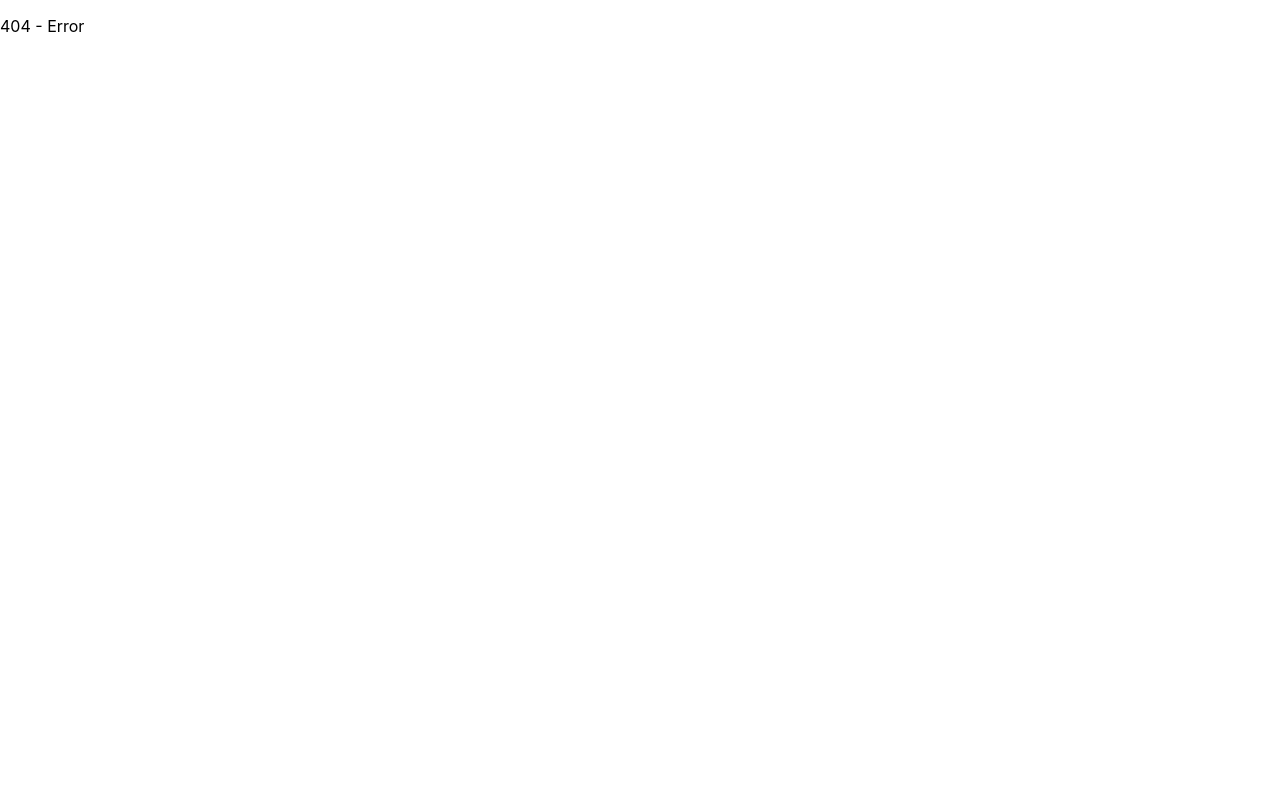
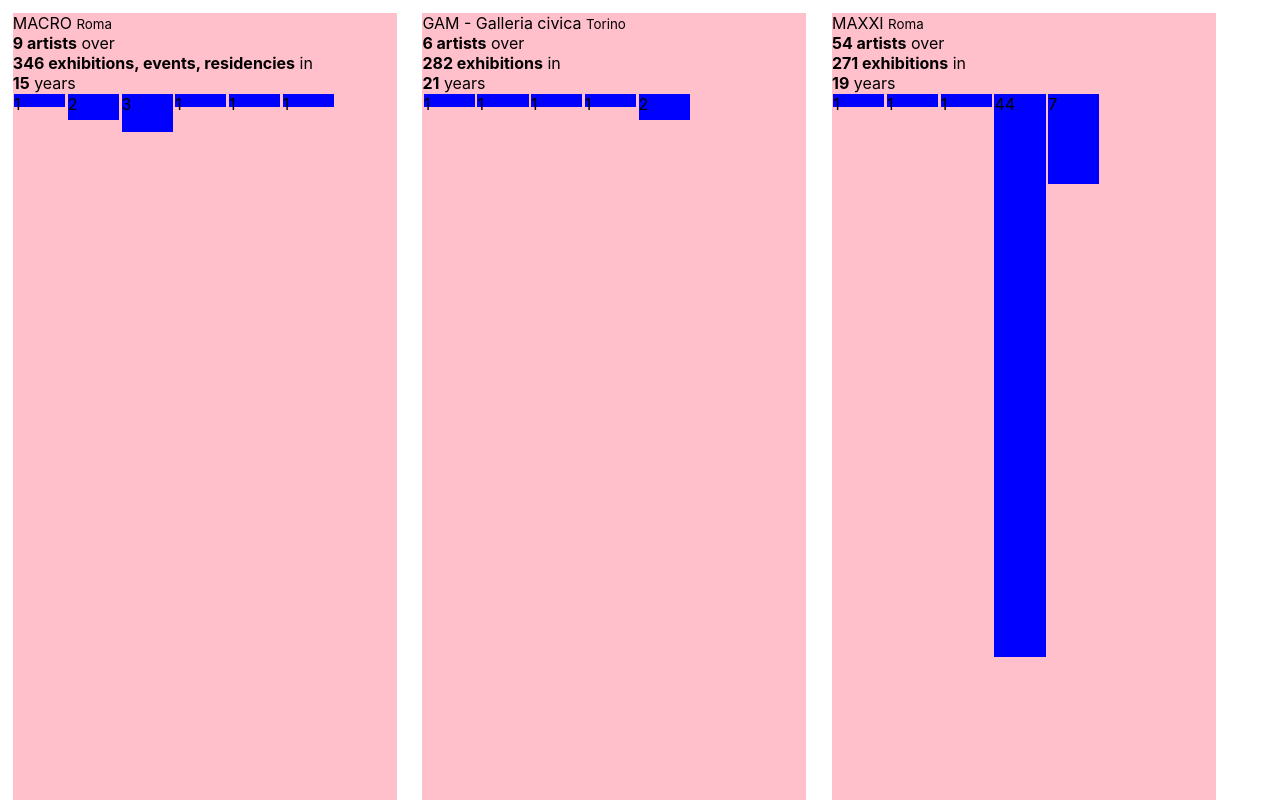
Before and after one commit to ArchiMidi/AAD_Charts_proportions, a React (Create React App) app: page /oldrect in a window 1280 px wide. Shown: the top 800 px of the page. Built offline with nearby package versions, Linux system fonts and the light colour scheme.

Commit message:
setup rects for island comparison

```diff
--- a/src/App.js
+++ b/src/App.js
@@ -5,6 +5,7 @@ import { Routes, Route, useLocation } from 'react-router-dom'
 import { TransitionGroup, CSSTransition } from 'react-transition-group';
 
 import Rectangles from './pages/Rectangles'
+import NewRectangles from './pages/NewRectangles'
 import InlineTriangles from './pages/InlineTriangles';
 import HomePage from './pages/HomePage';
 import ErrorPage from './pages/ErrorPage';
@@ -16,7 +17,8 @@ function App() {
   const routes = [
     { path: '/', element: <HomePage dataArr={dataArr} />, name: 'Home' },
     { path: '/inline', element: <InlineTriangles data={data} />, name: 'Inline Triangles' },
-    { path: '/rect', element: <Rectangles dataArr={dataArr} />, name: 'Rectangles' },
+    { path: '/rect', element: <NewRectangles dataArr={dataArr} />, name: 'Rectangles' },
+    { path: '/oldrect', element: <Rectangles dataArr={dataArr} />, name: 'Rectangles' },
 
     { path: '/*', element: <ErrorPage data={data} />, name: '404' },
   ]
--- /dev/null
+++ b/src/pages/NewRectangles.js
@@ -0,0 +1,14 @@
+import React from 'react'
+
+export default function NewRectangles(props) {
+    const { dataArr } = props;
+    return (
+        <div>{dataArr.map((el) => {
+            return (
+                <p>{el[0]}</p>
+            )
+        }
+        )}
+        </div>
+    )
+}
--- a/src/pages/Rectangles.js
+++ b/src/pages/Rectangles.js
@@ -8,35 +8,50 @@ export default function Rectangles(props) {
     return (
         <div style={{
             display: 'flex',
-            // flexDirection: 'row-reverse',
-            flexDirection: 'column',
-            // flexWrap: 'wrap-reverse',
-            // width: '200vw',
+
+            flexDirection: 'row',
+            flexWrap: 'wrap',
+
             width: '100vw',
-            height:'',
+
         }}>
 
-            {dataArr.sort((a, b)=>b[1].totalNumberOfExhibitions - a[1].totalNumberOfExhibitions).map((place, i) => {
+            {dataArr.sort((a, b) => b[1].totalNumberOfExhibitions - a[1].totalNumberOfExhibitions).map((place, i) => {
                 const name = place[0];
 
-            {/* totalNumberOfExhibitions: sumMixedValuesArray([line[28], line[29], line[30], line[31]]), */}
-            {/* yearsValues, */}
-            {/* AADArtistsTotal: sumMixedValuesArray(yearsValues), */}
-            {/* yearsWithAADAmount: yearsValues.filter(val => val > 0).length, */}
-            {/* yearsWithDataAmount */}
+                {/* totalNumberOfExhibitions */ }
+                {/* yearsValues, */ }
+                {/* AADArtistsTotal */ }
+                {/* yearsWithAADAmount */ }
+                {/* yearsWithDataAmount */ }
+
                 const info = place[1];
-                const height = info.totalNumberOfExhibitions / 5
+                const height = info.totalNumberOfExhibitions / 4
                 return (
+                    <>
+
                     <div className='proportionateFrame' key={'frame' + name}
                         style={{
-                            // minWidth: '30vw',
-                            // height: `${height}vw`,
+                            width: '30vw',
+                            height: `${height}vw`,
                             margin: '1vw',
                             backgroundColor: 'pink'
                         }}
                     >
-                        {name} - <b>{info.AADArtistsTotal}</b> artists over <b>{info.totalNumberOfExhibitions}</b> {info.kindOfEvents} in <b>{info.yearsWithDataAmount}</b> years
+                        {name} <small>{info.city}</small> <br/>
+                        <b>{info.AADArtistsTotal} artists</b>  over <br/>
+                         <b> {info.totalNumberOfExhibitions} {info.kindOfEvents}</b> in <br/>
+                         <b>{info.yearsWithDataAmount}</b> years
+                    <div style={{display: 'flex', flexWrap: 'wrap', overflow: 'visible'}}>
+                        {info.yearsValues.map((val)=>{
+                            return (
+                                typeof val === 'number' && val > 0 &&
+                                <div style={{height: `${val}vw`, width: `4vw`, backgroundColor: 'blue', margin: '0.1vw'}}>{val}</div>
+                            )
+                        })}
                     </div>
+                    </div>
+                    </>
                 )
             })}
 
--- a/src/utils/dataMap.js
+++ b/src/utils/dataMap.js
@@ -39,9 +39,9 @@ const data = [
     `GAM - Galleria civica,Torino,exhibitions,x,x,0,1,1,0,0,1,0,0,0,1,2,0,0,0,0,0,0,0,0,0,0,x,,282,,`,
     `Museo Novecento,Firenze,exhibitions,x,x,x,x,x,x,x,x,x,x,x,x,x,x,x,x,x,0,0,0,0,0,1,x,,70,,`,
     `Palazzo Strozzi,Firenze,exhibitions,x,x,x,x,x,x,x,x,x,0,1,0,0,0,0,0,0,2,0,0,0,0,0,x,,66,,`,
-    `Villa Romana total,Firenze,"fellows, residencies, guest artists",x,x,0,0,0,0,0,0,0,0,0,0,0,0,0,0,0,1,0,0,2,0,1,x,,,,139`,
-    // `Villa Romana / fellows,Firenze,fellows/residencies,x,x,0,0,0,0,0,0,0,0,0,0,0,0,0,0,0,1,0,0,2,0,1,x,,89,,`,
-    // `Villa romana / artisti ospiti,Firenze,guest artists,x,x,x,x,x,x,x,x,x,0,0,0,0,0,0,0,0,0,0,0,5,0,0,x,,50,,`,
+    // `Villa Romana total,Firenze,"fellows, residencies, guest artists",x,x,0,0,0,0,0,0,0,0,0,0,0,0,0,0,0,1,0,0,2,0,1,x,,,,139`,
+    `Villa Romana / fellows,Firenze,fellows/residencies,x,x,0,0,0,0,0,0,0,0,0,0,0,0,0,0,0,1,0,0,2,0,1,x,,89,,`,
+    `Villa romana / artisti ospiti,Firenze,guest artists,x,x,x,x,x,x,x,x,x,0,0,0,0,0,0,0,0,0,0,0,5,0,0,x,,50,,`,
     `MAD Murate Art,Firenze,xxxx,x,x,x,x,x,x,x,x,x,x,x,x,x,x,x,x,0,0,0,9,x,2,9,x,I would exclude because of the unclear infos,x,,`,
     `Eduardo Secci,Firenze,exhibitions,x,x,x,x,x,x,x,x,x,x,x,x,x,x,x,x,x,x,0,0,0,0,0,0,,33,,`,
     `SRISA Gallery,Firenze,exhibitions,x,x,x,x,x,x,x,x,x,x,x,1,0,0,2,1,1,0,0,0,3,5,3,x,,71,,`,
```
